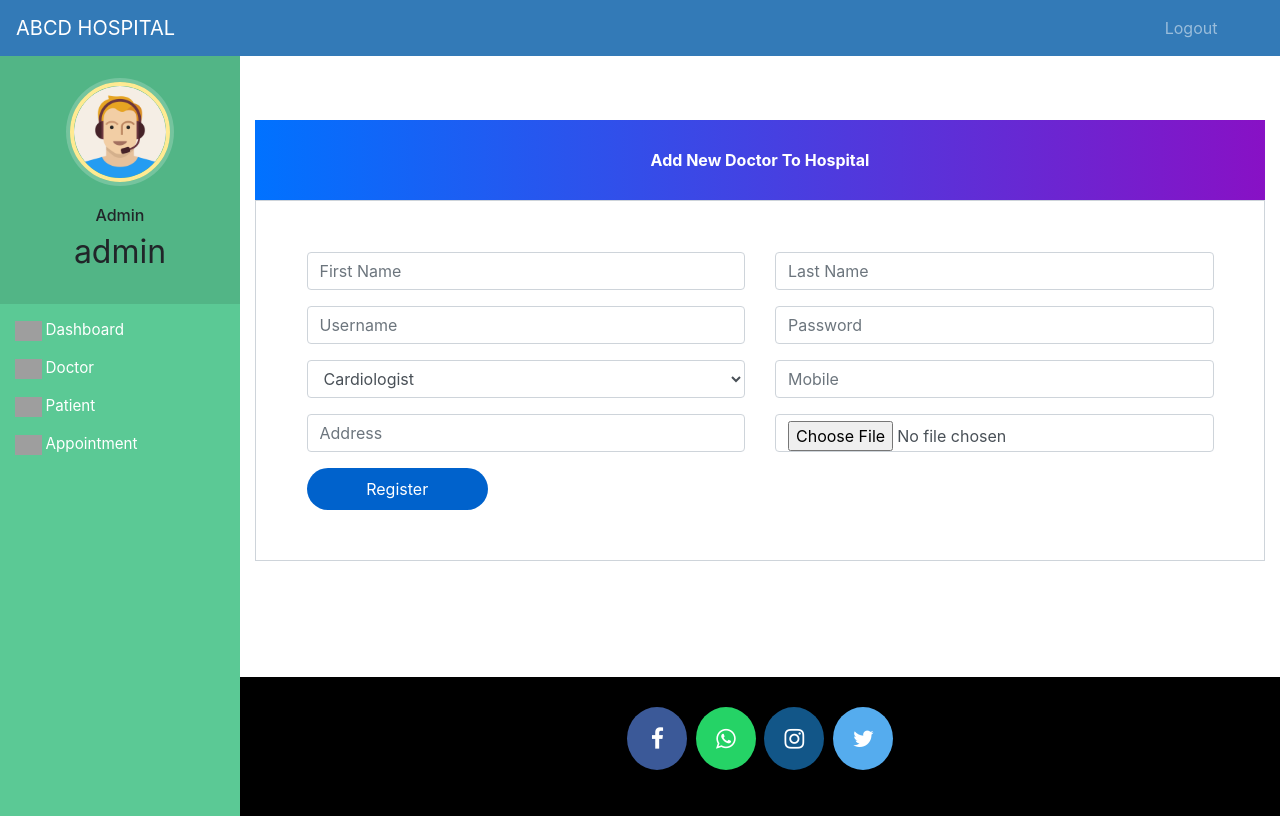
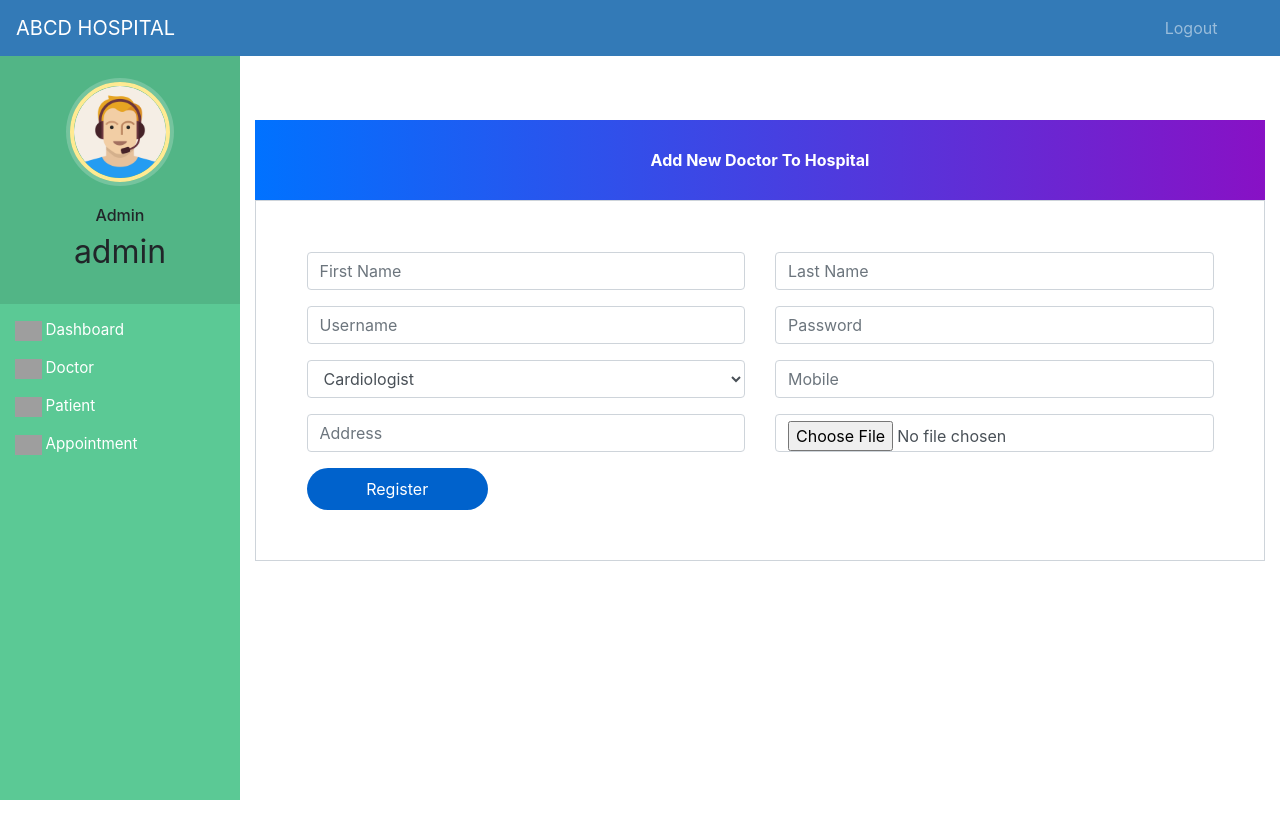
Before and after one commit to aswin-reji/hospital, a Django app: page /admin-add-doctor in a window 1280 px wide. Run offline with Django 3.2, Linux system fonts and the light colour scheme; a user stored in the database is signed in; some libraries are stand-ins or nearby versions; grey boxes are pictures that could not be loaded.

Commit message:
footer removed

```diff
--- a/templates/hospital/admin_base.html
+++ b/templates/hospital/admin_base.html
@@ -324,25 +324,6 @@
     <!-- content end-->
 
     <br><br><br><br>
-    <footer>
-      <p>
-        <a id="ftr" href="https://facebook.com/sumit.luv/" class="fa fa-facebook"></a>
-        <a id="ftr" href="https://api.whatsapp.com/send?phone=919572181024&text=Hello%20Sumit.%0d%0aHow%20are%20you%20%3f%0d%0aI%20came%20from%20your%20website.&source=&data=#" class="fa fa-whatsapp"></a>
-        <a id="ftr" href="https://instagram.com/sumit.luv" class="fa fa-instagram"></a>
-        <a id="ftr" href="https://twitter.com/sumitkumar1503" class="fa fa-twitter"></a>
-      </p>
-
-      <br>
-      <div class="container">
-        <div class="row">
-          <div class="col-md-12 col-sm-12">
-            <div style="color:#ffffff;" class="wow fadeInUp footer-copyright">
-
-            </div>
-          </div>
-        </div>
-      </div>
-    </footer>
 
   </main>
 
```
